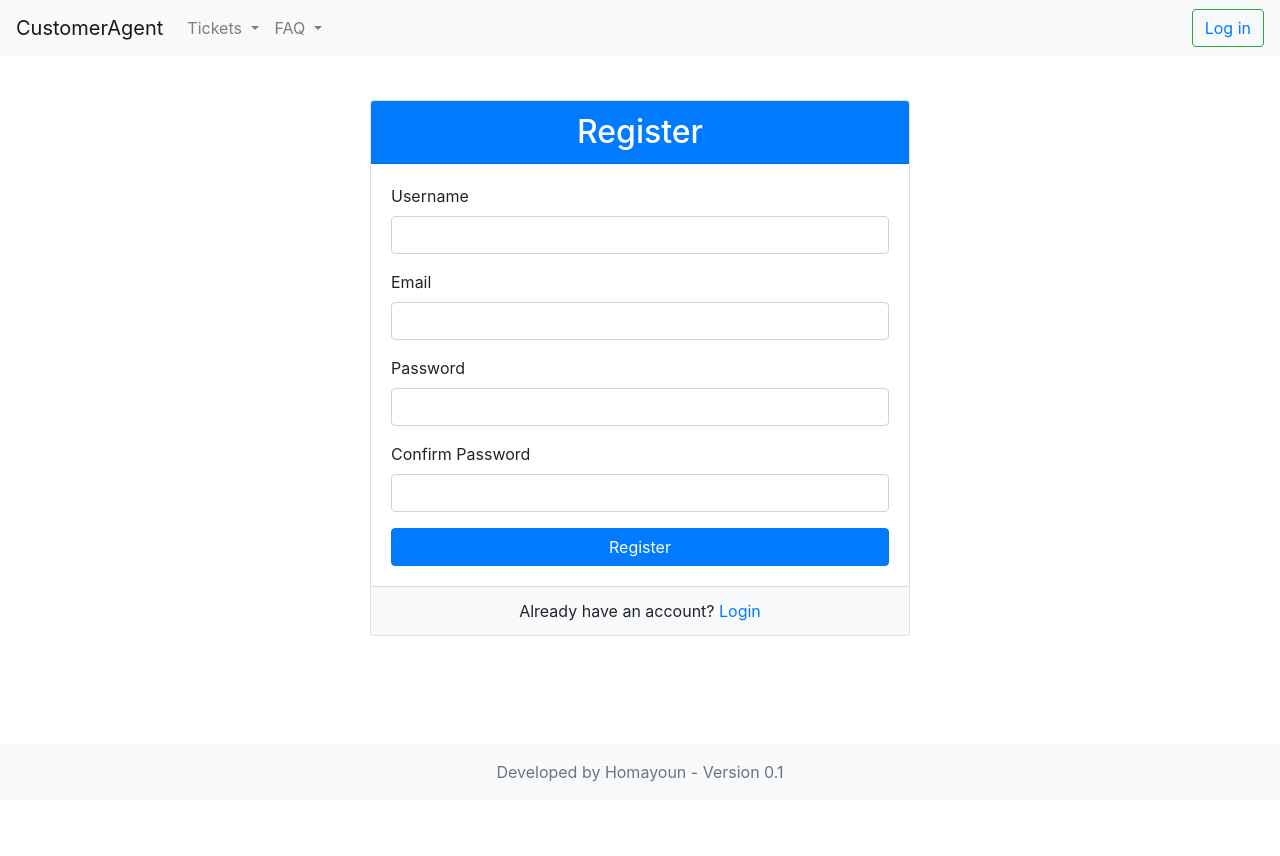
After one commit to harrisonsrp/Customer-Support-Agent, a Flask app: page /register in a window 1280 px wide. The commit adds this page. Run offline with Flask 3, Linux system fonts and the light colour scheme; some libraries are stand-ins or nearby versions.

Commit message:
User Authentication System is Developed

```diff
--- a/Authentication.py
+++ b/Authentication.py
@@ -0,0 +1,85 @@
+from flask import flash, redirect, url_for,render_template
+
+from flask_wtf import FlaskForm
+from wtforms import StringField, PasswordField, SubmitField
+from wtforms.validators import DataRequired, Length, EqualTo, Email
+
+#Auth lib
+from flask_login import LoginManager, UserMixin, login_user, current_user, logout_user, login_required
+from werkzeug.security import generate_password_hash, check_password_hash
+
+
+#Database
+from Database import collection_users
+
+class RegistrationForm(FlaskForm):
+    username = StringField('Username', validators=[DataRequired(), Length(min=4, max=20)])
+    email = StringField('Email', validators=[DataRequired(), Email()])
+    password = PasswordField('Password', validators=[DataRequired(), Length(min=6)])
+    confirm_password = PasswordField('Confirm Password', validators=[DataRequired(), EqualTo('password')])
+    submit = SubmitField('Sign Up')
+
+class LoginForm(FlaskForm):
+    email = StringField('Email', validators=[DataRequired(), Email()])
+    password = PasswordField('Password', validators=[DataRequired()])
+    submit = SubmitField('Login')
+
+
+class User(UserMixin):
+
+    def __init__(self, id, username, email, password):
+        self.id = id
+        self.username = username
+        self.email = email
+        self.password = password
+
+
+
+
+    def register(form):
+        hashed_password = generate_password_hash(form.password.data, method='pbkdf2:sha256')
+        new_user = {
+        '_id': collection_users.count_documents({}) + 1,
+        'username': form.username.data,
+        'email': form.email.data,
+        'password': hashed_password
+        }
+        collection_users.insert_one(new_user)
+        flash('Your account has been created!', 'success')
+
+
+
+    def login(form):
+        user_data = collection_users.find_one({'email': form.email.data})
+        if user_data and check_password_hash(user_data['password'], form.password.data):
+            user = User(id=user_data['_id'], username=user_data['username'], email=user_data['email'], password=user_data['password'])
+            login_user(user)
+        else:
+            flash('Login Unsuccessful. Please check email and password', 'danger')
+
+    def logout():
+        logout_user()
+
+
+    def home():
+        pass
+
+class Admin:
+
+    def __init__(self, id, username, email, password):
+        self.id = id
+        self.username = username
+        self.email = email
+        self.password = password
+
+    def register():
+        pass
+
+    def login():
+        pass
+
+    def logout():
+        pass
+
+    def home():
+        pass
--- a/Database.py
+++ b/Database.py
@@ -18,6 +18,11 @@ collection_faq = db['faq']
 
 #FAQ category Collection
 collection_faq_cat = db['faq_category']
+
+
+#Users Collection
+collection_users = db['users']
+
 # #clean_data
 # collection_clean_data = db['clean_data']
 
--- a/app.py
+++ b/app.py
@@ -1,13 +1,24 @@
-from flask import Flask, render_template, render_template, request, redirect, jsonify
-from Database import collection_tickets, collection_faq,collection_faq_cat
+from flask import Flask, render_template, render_template, request, redirect, jsonify, url_for
+from Database import collection_tickets, collection_faq,collection_faq_cat,collection_users
+
+#Auth lib
+from flask_login import LoginManager, UserMixin, login_user, current_user, logout_user, login_required
+from werkzeug.security import generate_password_hash, check_password_hash
 
 
 #Objects
-from Ticket import *
-from FAQ import *
+import Ticket
+import FAQ
+import Authentication as Auth
 # Create Flask app instance
 app = Flask(__name__)
 app.secret_key = '##Secret##' #for flash
+
+
+
+login_manager = LoginManager(app)
+login_manager.login_view = 'login'
+
 
 
 ####### DataBase Collections ####
@@ -15,6 +26,48 @@ ticket_coll = collection_tickets
 faq_coll = collection_faq
 faq_cat_coll = collection_faq_cat
 ####### Start Routes #######
+
+
+####### Auth ######
+@login_manager.user_loader
+def load_user(user_id):
+    user = collection_users.find_one({"_id": int(user_id)})
+    if user:
+        return Auth.User(id=user['_id'], username=user['username'], email=user['email'], password=user['password'])
+    return None
+
+@app.route('/register', methods=['GET', 'POST'])
+def register():
+    form = Auth.RegistrationForm()
+    if form.validate_on_submit():
+        Auth.User.register(form)
+        return redirect(url_for('login'))
+    else:
+        return render_template('Auth/user/register.html', form=form)
+
+@app.route('/login', methods=['GET', 'POST'])
+def login():
+    form = Auth.LoginForm()
+    if form.validate_on_submit():
+        Auth.User.login(form)
+        return redirect(url_for('home'))
+    else:
+        return render_template('Auth/user/login.html', form=form)
+
+@app.route('/logout')
+@login_required
+def logout():
+    Auth.User.logout()
+    return redirect(url_for('login'))
+
+
+@app.route('/home')
+@login_required
+def home():
+    if current_user.is_authenticated:
+        return render_template('Auth/user/home.html')
+    else:
+        return render_template('Auth/user/login.html')
 
 # Recent Reviews Route
 @app.route('/')
--- a/static/style.css
+++ b/static/style.css
@@ -1,3 +1,16 @@
+body, html {
+    height: 100%; /* Ensure the body and html elements take up the full height of the viewport */
+    margin: 0;
+    padding: 0;
+}
+
+.content {
+    height: 100%; /* Set the height of the content container to fill the viewport */
+    overflow: auto; /* Enable scrolling when content overflows the container */
+    padding: 20px; /* Add padding to avoid content sticking to the edges */
+}
+
+
 .my_btn{
 background-color: #333;
 border-color: transparent;
@@ -11,3 +24,8 @@ border-color: transparent;
     overflow-x: auto;
     border: none;
 }
+
+/* My Footer */
+.my_footer {
+    margin-top:  120px;
+}
--- /dev/null
+++ b/templates/Auth/user/register.html
@@ -0,0 +1,42 @@
+{% extends "base.html" %}
+
+{% block title %}Register{% endblock %}
+
+{% block content %}
+<div class="container">
+    <div class="row justify-content-center mb-10">
+        <div class="col-md-6">
+            <div class="card">
+                <div class="card-header bg-primary text-white">
+                    <h2 class="text-center mb-0">Register</h2>
+                </div>
+                <div class="card-body">
+                    <form method="POST" action="">
+                        {{ form.hidden_tag() }}
+                        <div class="form-group">
+                            {{ form.username.label(class="form-label") }}
+                            {{ form.username(class="form-control") }}
+                        </div>
+                        <div class="form-group">
+                            {{ form.email.label(class="form-label") }}
+                            {{ form.email(class="form-control") }}
+                        </div>
+                        <div class="form-group">
+                            {{ form.password.label(class="form-label") }}
+                            {{ form.password(class="form-control") }}
+                        </div>
+                        <div class="form-group">
+                            {{ form.confirm_password.label(class="form-label") }}
+                            {{ form.confirm_password(class="form-control") }}
+                        </div>
+                        <button type="submit" class="btn btn-primary btn-block">Register</button>
+                    </form>
+                </div>
+                <div class="card-footer bg-light text-center">
+                    <p class="mb-0">Already have an account? <a href="{{ url_for('login') }}">Login</a></p>
+                </div>
+            </div>
+        </div>
+    </div>
+</div>
+{% endblock %}
--- a/templates/base.html
+++ b/templates/base.html
@@ -8,8 +8,8 @@
         <meta name="viewport" content="width=device-width, initial-scale=1">
 
        <link href="https://stackpath.bootstrapcdn.com/bootstrap/4.5.2/css/bootstrap.min.css" rel="stylesheet">
-       <link rel="stylesheet" href="https://cdnjs.cloudflare.com/ajax/libs/font-awesome/5.15.4/css/all.min.css"
-        <link rel="stylesheet" type="text/css" href="{{ url_for('static', filename='style.css') }}">
+       <link rel="stylesheet" href="https://cdnjs.cloudflare.com/ajax/libs/font-awesome/5.15.4/css/all.min.css">
+      <link rel="stylesheet" type="text/css" href="{{ url_for('static', filename='style.css') }}">
     </head>
     <nav class="navbar navbar-expand-lg navbar-light bg-light">
         <a class="navbar-brand" href="#">CustomerAgent</a>
@@ -19,29 +19,45 @@
 
         <div class="collapse navbar-collapse" id="navbarSupportedContent">
           <ul class="navbar-nav mr-auto">
-            <li class="nav-item active">
-              <a class="nav-link" href="{{url_for('index')}}">Recent Tickets<span class="sr-only">(current)</span></a>
+            <li class="nav-item dropdown">
+                <a class="nav-link dropdown-toggle" href="#" id="navbarDropdownTickets" role="button" data-toggle="dropdown" aria-haspopup="true" aria-expanded="false">
+                    Tickets
+                </a>
+                <div class="dropdown-menu" aria-labelledby="navbarDropdownTickets">
+                    <a class="dropdown-item" href="{{ url_for('index') }}">View Tickets</a>
+                    <a class="dropdown-item" href="{{ url_for('sendTicket') }}">Create a Ticket</a>
+                </div>
             </li>
+            <li class="nav-item dropdown">
+                <a class="nav-link dropdown-toggle" href="#" id="navbarDropdownFAQ" role="button" data-toggle="dropdown" aria-haspopup="true" aria-expanded="false">
+                    FAQ
+                </a>
+                <div class="dropdown-menu" aria-labelledby="navbarDropdownFAQ">
+                    <a class="dropdown-item" href="{{ url_for('faq') }}">View FAQ</a>
+                    <a class="dropdown-item" href="{{ url_for('faq_create') }}">Create FAQ</a>
+                </div>
+            </li>
+        </ul>
 
-            <li class="nav-item">
-                <a class="nav-link" href="{{url_for('sendReview')}}">Send a Ticekt</a>
-              </li>
-          </ul>
-          <form class="form-inline my-2 my-lg-0">
-            <input class="form-control mr-sm-2" type="search" placeholder="Search" aria-label="Search">
-            <button class="btn btn-outline-success my-2 my-sm-0" type="submit">Search</button>
-          </form>
+        <form class="form-inline my-2 my-lg-0">
+          {% if current_user.is_authenticated %}
+              <a class="btn btn-outline-success my-2 my-sm-0" href="{{ url_for('home') }}">Home</a>
+          {% else %}
+              <button class="btn btn-outline-success my-2 my-sm-0" type="submit"><a href="{{ url_for('login') }}">Log in</a></button>
+          {% endif %}
+      </form>
+
         </div>
       </nav>
     <body>
 
 
-            <div class="container-fluid">
+            <div class="container-fluid content">
               <br>
             {%block content%} {%endblock%}
           </div>
 
-          <footer class="footer fixed-bottom py-3 bg-light">
+          <footer class="my_footer footer fixed-bottom py-3 bg-light">
             <div class="container text-center">
                 <span class="text-muted">Developed by Homayoun - Version 0.1</span>
             </div>
--- a/templates/index.html
+++ b/templates/index.html
@@ -13,8 +13,10 @@
             <tr>
                 <th>Customer issue</th>
                 <th>Time</th>
+                <th>Status</th>
                 <th>Category</th>
                 <th>Solve it with AI</th>
+
                 <th></th>
                 <!-- Add more headers if needed -->
             </tr>
@@ -22,8 +24,9 @@
         <tbody class="text-center">
             {% for record in data %}
             <tr>
-                <td>{{ record.review_content[:100] }}</td>
+                <td>{{ record.ticket_content[:100] }}</td>
                 <td>{{ record.timestamp.date() }}</td>
+                <td>{{ record.status}}</td>
                 <td>Product</td>
                 <th><button class="btn btn-primary"><a>Take Action</a> </button></th>
                 <th><button class="btn btn-info"><a>Read</a> </button></th>
```
Also changed, not shown: requirements.txt (+7 -0 lines), templates/Auth/user/home.html (added, +42 -0 lines), templates/Auth/user/login.html (added, +34 -0 lines), templates/reviews/index.html (deleted, +0 -33 lines), templates/Auth/Admin/home.html (added), templates/Auth/Admin/login.html (added), templates/Auth/Admin/register.html (added).
